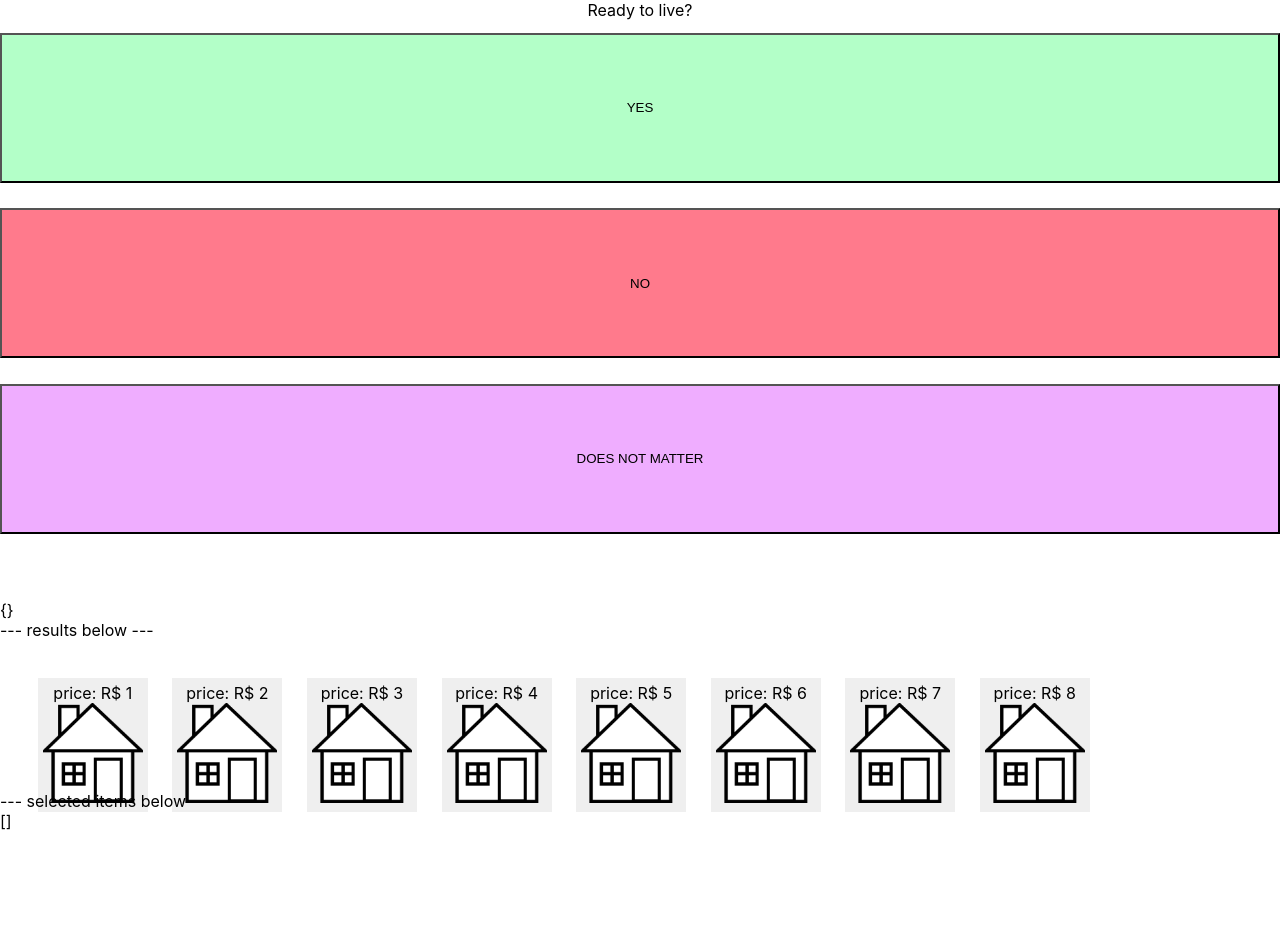
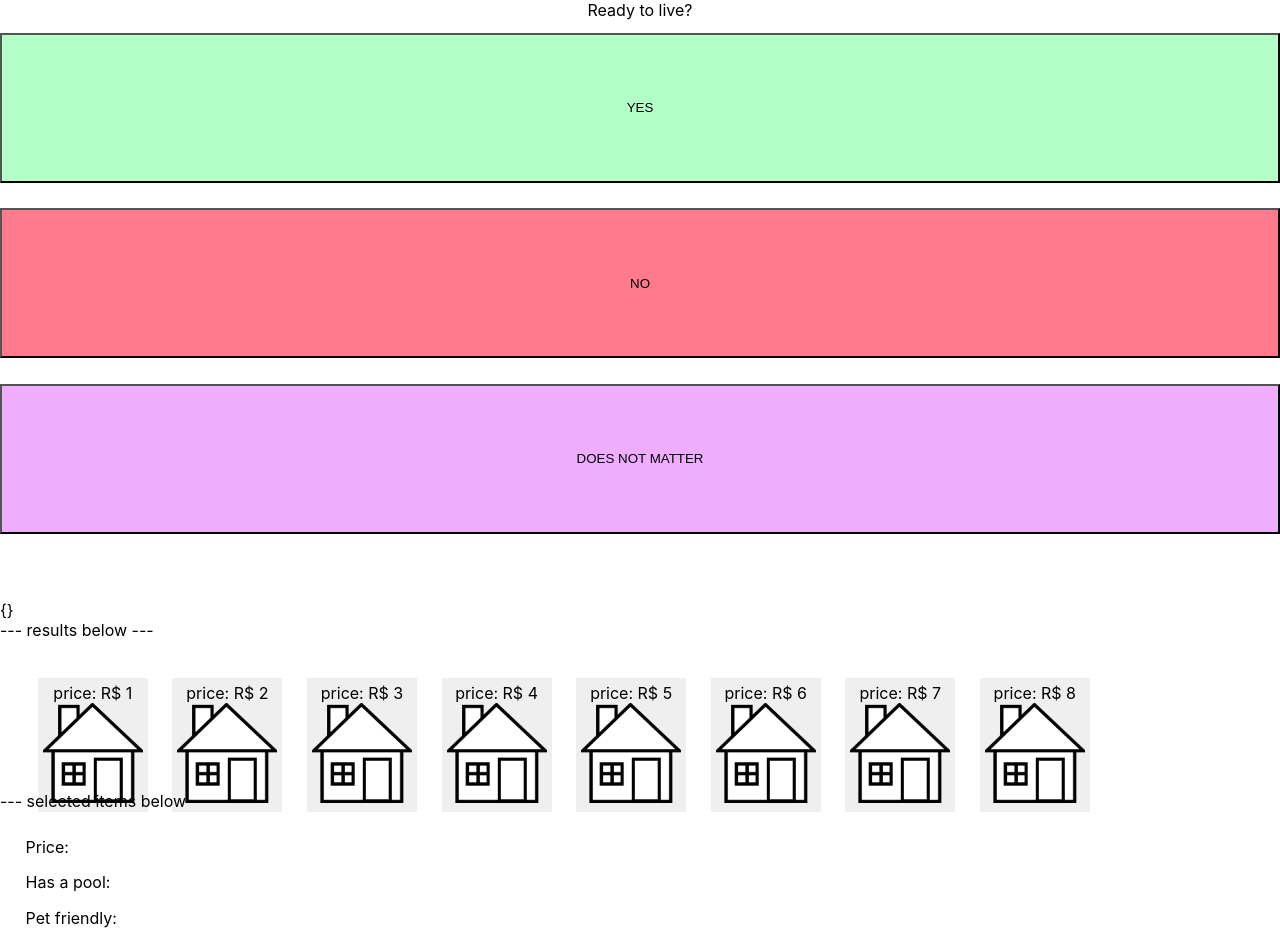
Before and after one commit to Maschroeder1/ihc, a React (Create React App) app in the folder frontend/: page / in a window 1280 px wide. Shown: the top 945 px of the page. Before the commit the page ends 831 px from the top, so only its background shows below. Built offline with nearby package versions, Linux system fonts and the light colour scheme; the HTML template or start-up script is replaced by a standard one.

Commit message:
rudimentary comparison

```diff
--- a/frontend/src/ApiRequest.js
+++ b/frontend/src/ApiRequest.js
@@ -1,6 +1,6 @@
 import React, { Component } from "react"
 import RentalItem from "./RentalItem"
-import SelectedRentalItemController from "./SelectedRentalItem"
+import SelectedRentalItemController from "./SelectedRentalItemController"
 
 export default class ApiRequest extends React.Component {
     constructor(props) {
--- a/frontend/src/SelectedRentalItem.js
+++ /dev/null
@@ -1,7 +0,0 @@
-import React, { Component } from "react"
-
-export default class SelectedRentalItemController extends React.Component {
-    render() {
-        return <div>{JSON.stringify(this.props.items)}</div>
-    }
-}
--- /dev/null
+++ b/frontend/src/SelectedRentalItemController.js
@@ -0,0 +1,56 @@
+import React, { Component } from "react"
+
+export default class SelectedRentalItemController extends React.Component {
+    translateKey(key) {
+        let price = 'price'
+        let hasPool = 'hasPool'
+        let isPetFriendly = 'isPetFriendly'
+        let readyToLive = 'readyToLive'
+        let longestLen = 'Ready to live:'.length
+        switch(key) {
+            case price: return 'Price:' + '\u00A0'.repeat(longestLen - price.length)
+            case hasPool: return 'Has a pool:' + '\u00A0'.repeat(longestLen - hasPool.length -1)
+            case isPetFriendly: return 'Pet friendly:' + '\u00A0'.repeat(longestLen - isPetFriendly.length + 4)
+            case readyToLive: return 'Ready to live:' + '\u00A0'.repeat(longestLen - readyToLive.length)
+            default:
+        }
+    }
+
+    toDiv(key) {
+        return <div style={{'marginRight': '5%'}}> { this.translateKey(key) } </div>
+    }
+
+    numberDiv(key, value, price) {
+        return (<div key={price} style={{'marginRight': '5%'}}> &nbsp;&nbsp;&nbsp;  R$ {value},00</div>)
+    }
+
+    booleanDiv(key, value, price) {
+        let testColor = value ? 'green' : 'red'
+
+        return (<div key={price} style={{'marginRight': '5%', backgroundColor: testColor, color: testColor}}>{ '\u00A0'.repeat(17) }</div>)
+        // return (<div key={price} style={{'marginRight': '5%', backgroundColor: testColor, color: testColor}}>{'.'.repeat(3 * (key.length % 5))}</div>)
+    }
+
+    translateValue(key, value, price) {
+        switch(typeof value) {
+            case 'number': return this.numberDiv(key, value, price)
+            case 'boolean': return this.booleanDiv(key, value, price)
+            default: console.log(typeof value); return <div key={price} style={{'marginRight': '5%'}}>{value.toString()}</div>
+        }
+    }
+
+    render_items_based_on(key) {
+        return (
+            <section style={{ display: "flex", flexDirection: "row", height: '10px', "margin": "2%", "textAlign": "left", 'alignItems':'left'}} key={key} >
+            { this.toDiv(key) }
+            { this.props.items.map(prop => this.translateValue(key, prop[key], prop['price'])) }
+            {/* { this.props.items.map(prop => <div key={prop['price']} style={{'marginRight': '5%'}}>{prop[key].toString()}</div>) } */}
+            </section>
+        )
+    }
+
+    render() {
+
+        return ['price', 'hasPool', 'isPetFriendly', 'readyToLive'].map(key => this.render_items_based_on(key))
+    }
+}
```
